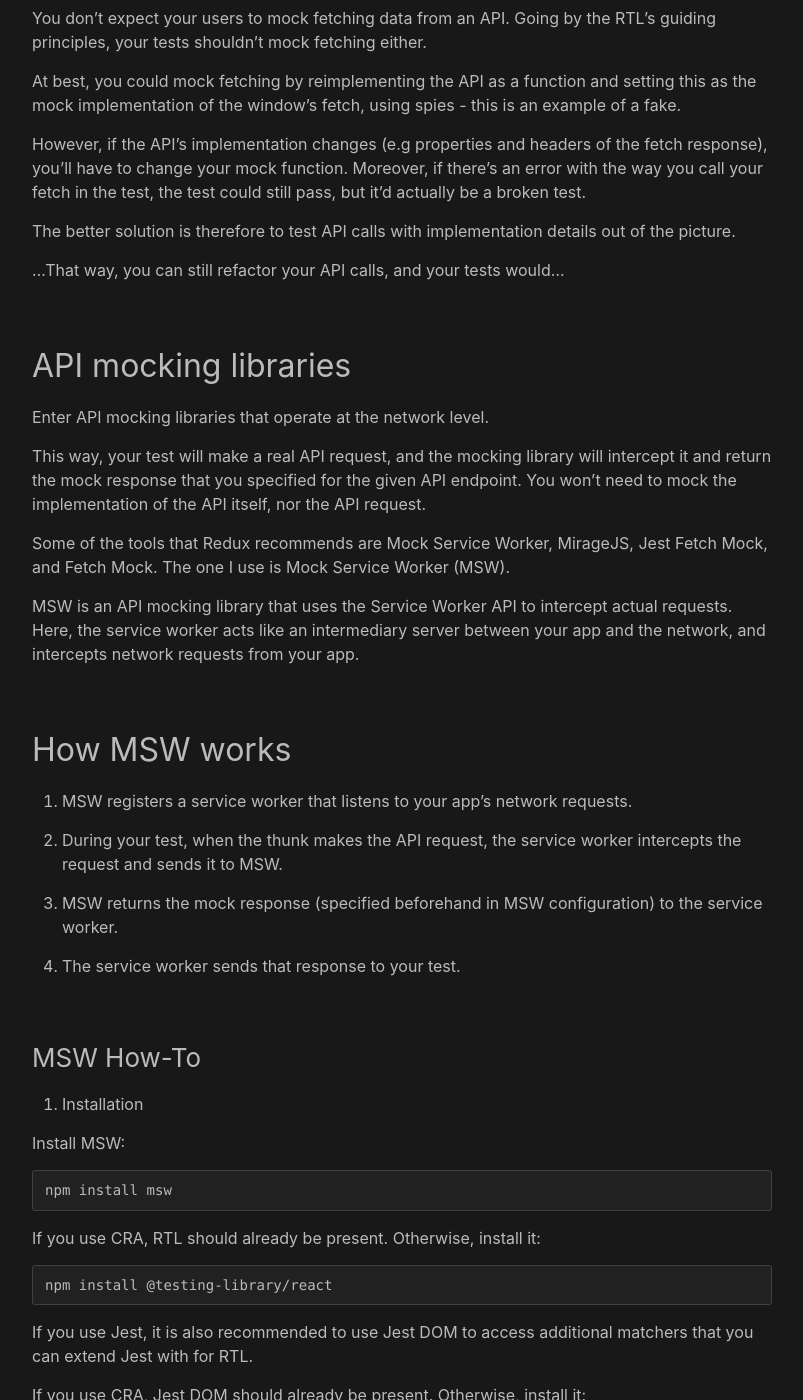
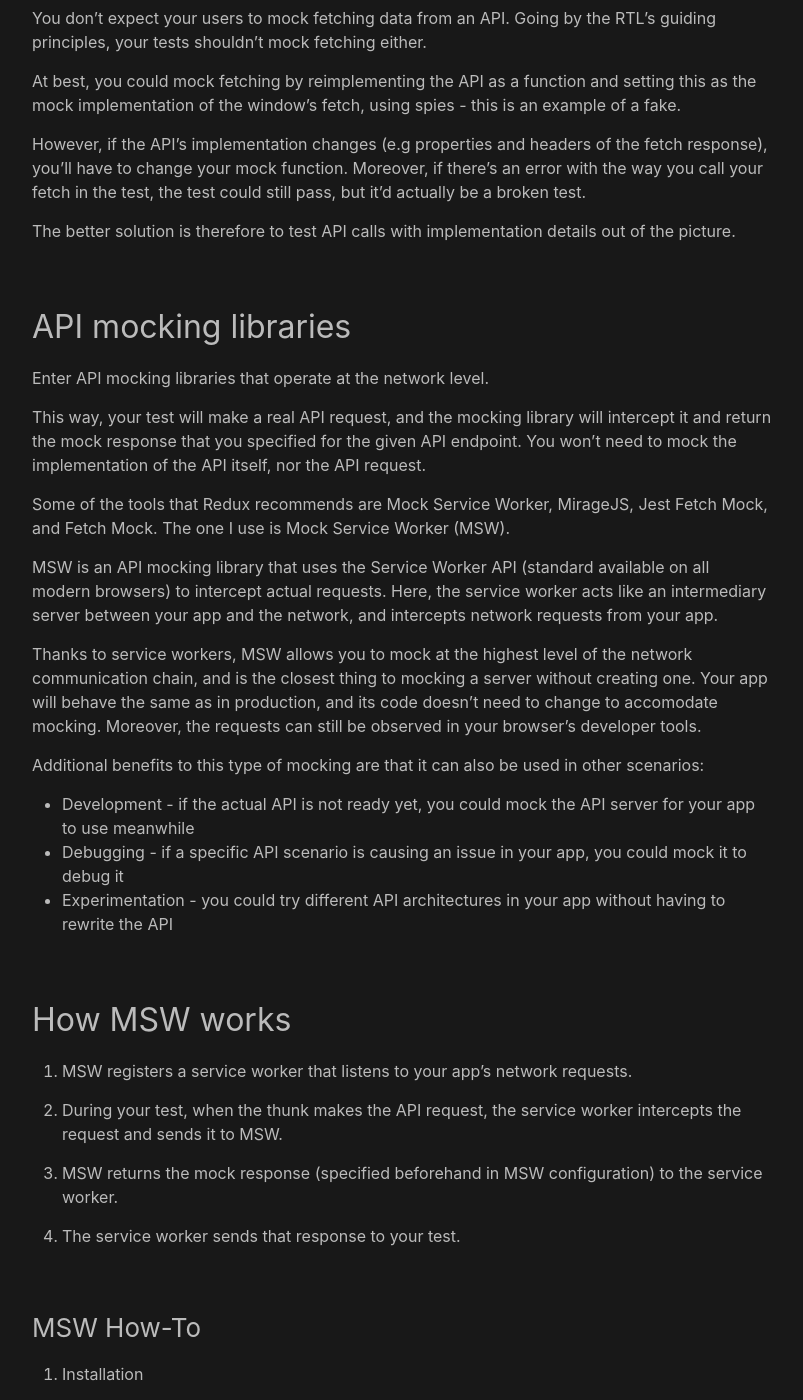
Before and after one commit to AkashaRojee/AkashaRojee.github.io, a Jekyll site: the page built from _posts/2021-09-04-testing-react-components-with-api-calls-and-redux-store.md, in a window 1280 px wide and 1400 px high, scrolled down 3607 px. Shown: the whole window, without its empty margins (238-1041 px from the left). Built offline with Jekyll 4.4.1, drawn with Linux system fonts in a browser that asks for light colours; our own code applies the rules of GitHub Pages for plain Markdown files; comment, search, counter and statistics services are not loaded; some of the changed text lies outside the part shown.

Commit message:
Update article

```diff
--- a/_posts/2021-09-04-testing-react-components-with-api-calls-and-redux-store.md
+++ b/_posts/2021-09-04-testing-react-components-with-api-calls-and-redux-store.md
@@ -1,3 +1,9 @@
+---
+layout: post
+title: "Testing React Components with API Calls and Redux Store"
+date: 2021-09-04
+---
+
 This guide shows how to mock API calls and use the Redux store when testing React components.
 
 For tests to be effective, they have to be accurate: "the more your tests resembles the way your software is used, the more confidence they can give you" (Kent C. Dodds).
@@ -94,7 +100,7 @@ However, if the API's implementation changes (e.g properties and headers of the
 
 The better solution is therefore to test API calls with implementation details out of the picture.
 
-...That way, you can still refactor your API calls, and your tests would...
+<!-- ...That way, you can still refactor your API calls, and your tests would... -->
 
 ## API mocking libraries
 
@@ -104,7 +110,15 @@ This way, your test will make a real API request, and the mocking library will i
 
 Some of the tools that Redux recommends are Mock Service Worker, MirageJS, Jest Fetch Mock, and Fetch Mock. The one I use is Mock Service Worker (MSW).
 
-MSW is an API mocking library that uses the Service Worker API to intercept actual requests. Here, the service worker acts like an intermediary server between your app and the network, and intercepts network requests from your app.
+MSW is an API mocking library that uses the Service Worker API (standard available on all modern browsers) to intercept actual requests. Here, the service worker acts like an intermediary server between your app and the network, and intercepts network requests from your app.
+
+Thanks to service workers, MSW allows you to mock at the highest level of the network communication chain, and is the closest thing to mocking a server without creating one. Your app will behave the same as in production, and its code doesn't need to change to accomodate mocking. Moreover, the requests can still be observed in your browser's developer tools.
+
+Additional benefits to this type of mocking are that it can also be used in other scenarios:
+
+- Development - if the actual API is not ready yet, you could mock the API server for your app to use meanwhile
+- Debugging - if a specific API scenario is causing an issue in your app, you could mock it to debug it
+- Experimentation - you could try different API architectures in your app without having to rewrite the API
 
 ## How MSW works
 
@@ -262,7 +276,7 @@ afterAll(() => server.close());
 
 ## References
 
-https://kentcdodds.com/blog/testing-implementation-details
-https://kentcdodds.com/blog/stop-mocking-fetch
-https://developer.mozilla.org/en-US/docs/Web/API/Service_Worker_API
-https://mswjs.io/docs/api
+* <a href="https://kentcdodds.com/blog/testing-implementation-details" target="_blank">Kent C. Dodds - Testing Implementation Details</a>
+* <a href="https://kentcdodds.com/blog/stop-mocking-fetch" target="_blank">Kent C. Dodds - Stop Mocking Fetch</a>
+* <a href="https://developer.mozilla.org/en-US/docs/Web/API/Service_Worker_API" target="_blank">MDN Docs - Service Worker API</a>
+* <a href="https://mswjs.io/docs/api" target="_blank">Mock Service Worker</a>
```
